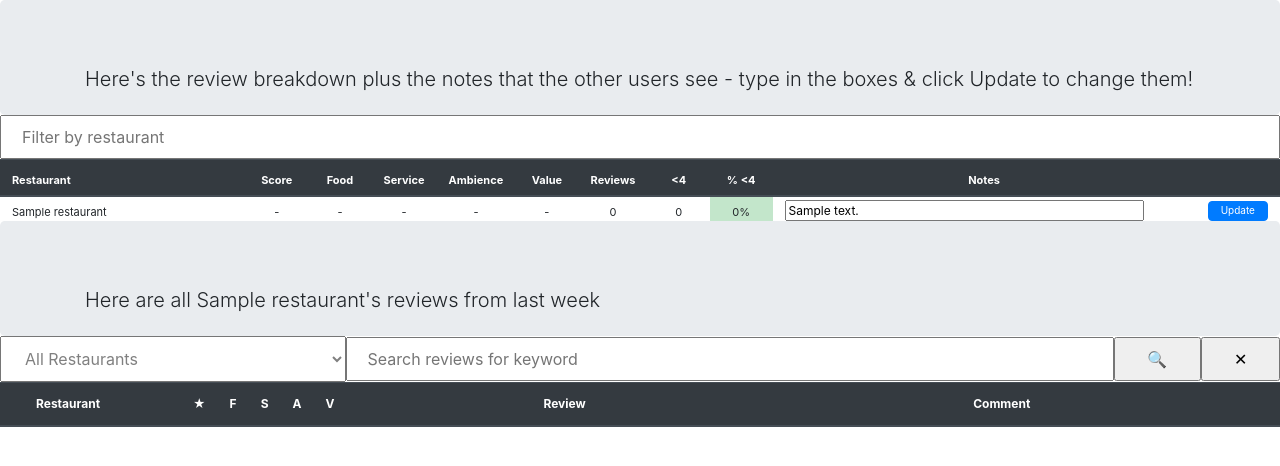
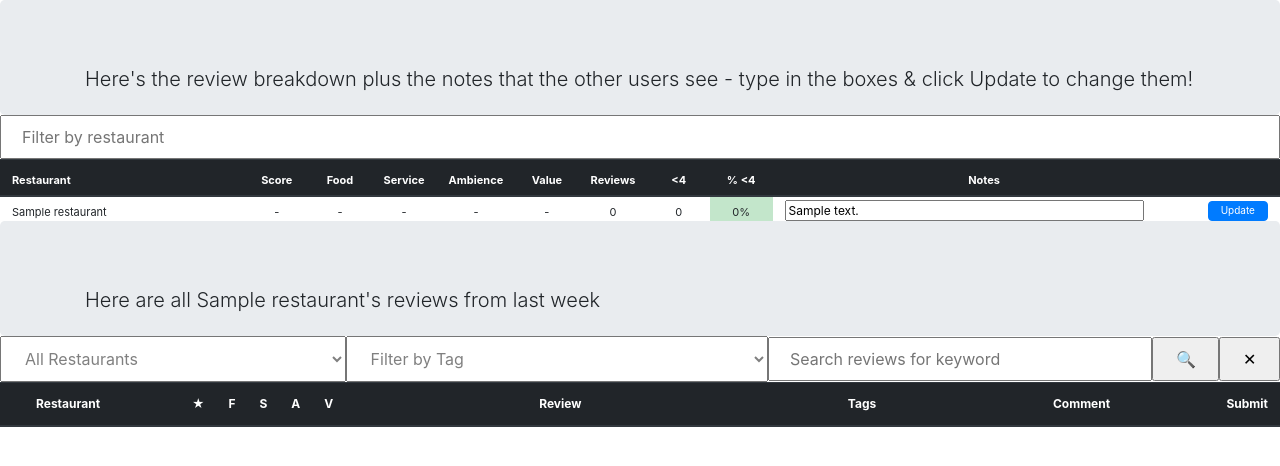
Before and after one commit to domgunewardena/danddrep, a Django app: page /reviews/ in a window 1280 px wide. Shown: the part 56-522 px from the top of the page. Run offline with Django 3.2, Linux system fonts and the light colour scheme; a user stored in the database is signed in; tables that the repository leaves empty hold one stand-in row (values such as "Sample post"); lists and menus that the app fills with data are empty; some libraries are stand-ins or nearby versions.

Commit message:
Create tags system

```diff
--- a/rep_app/static/css/styles.css
+++ b/rep_app/static/css/styles.css
@@ -64,7 +64,7 @@
   vertical-align : middle;
 }
 
-.reviews-table p,a {
+.reviews-table p,a,label {
   font-size: 12px;
   margin:0;
 }
@@ -94,6 +94,14 @@
 .show-more {
     padding: 1px 0;
     text-align: center;
+}
+
+.show-checkbox {
+  display: block;
+}
+
+.hide-checkbox {
+  display: none;
 }
 
 /* Jumbotrons */
@@ -160,6 +168,10 @@ img {
   display:none;
 }
 
+.unselected-tag {
+  display:none;
+}
+
 .no-search-text {
   display:none;
 }
--- a/rep_app/static/javascript/script.js
+++ b/rep_app/static/javascript/script.js
@@ -55,7 +55,7 @@ function filterRestaurant(restaurantFilter) {
   let tableRows = table.getElementsByTagName('tr');
 
   // Loop through all rows
-  let restaurantTD, restaurantP
+  let restaurantTD, restaurantP;
   for (let i = 1; i < tableRows.length; i++) {
 
     restaurantTD = tableRows[i].getElementsByTagName('td')[1];
@@ -75,6 +75,41 @@ function filterRestaurant(restaurantFilter) {
   }
   console.log('Table filtered by restaurant')
 }
+
+function filterTag(tagFilter) {
+
+  console.log('Filtering table by tag...')
+
+  let table = document.getElementById('reviewsTable');
+  let tableRows = table.getElementsByTagName('tr');
+
+  // Loop through all rows
+  let tagTD, tagP;
+  for (let i = 1; i < tableRows.length; i++) {
+
+    tagTD = tableRows[i].getElementsByTagName('td')[8];
+    tagP = tagTD.getElementsByTagName('p')[0];
+
+    if (tagFilter === 'None') {
+      tableRows[i].classList.remove('unselected-restaurant');
+    }
+    else {
+      if (tagP) {
+        if (tagP.innerHTML.includes(tagFilter)) {
+          tableRows[i].classList.remove('unselected-restaurant');
+        }
+        else {
+          tableRows[i].classList.add('unselected-restaurant');
+        }
+      }
+      else {
+        tableRows[i].classList.add('unselected-restaurant');
+      }
+    }
+  }
+  console.log('Table filtered by tag')
+}
+
 
 function filterReview() {
 
@@ -416,6 +451,24 @@ function toggleTextDisplay(element) {
 
 }
 
+function showCheckBoxes(element) {
+
+  let checkbox = element.parentElement.getElementsByClassName('checkboxes')[0];
+  let linkText = element.getElementsByTagName('a')[0].text.toUpperCase();
+
+  if (linkText === 'SHOW TAGS') {
+    linkText = "Hide Tags";
+  } else {
+    linkText = "Show Tags";
+  }
+
+  checkbox.classList.toggle('hide-checkbox')
+  checkbox.classList.toggle('show-checkbox')
+
+}
+
+// $('.selecter').selectpicker();
+
 // document.getElementsByClassName('show-more').on("click", function() {
 //
 //     let content = $(this).parent().prev("div.content")[0];
--- a/rep_app/templates/rep_app/base.html
+++ b/rep_app/templates/rep_app/base.html
@@ -5,11 +5,32 @@
     <meta charset="utf-8">
     <title></title>
 
-    <link rel="stylesheet" href="https://stackpath.bootstrapcdn.com/bootstrap/4.4.1/css/bootstrap.min.css" integrity="sha384-Vkoo8x4CGsO3+Hhxv8T/Q5PaXtkKtu6ug5TOeNV6gBiFeWPGFN9MuhOf23Q9Ifjh" crossorigin="anonymous">
+    <!-- Bootstrap CSS -->
+    <!-- <link rel="stylesheet" href="https://stackpath.bootstrapcdn.com/bootstrap/4.4.1/css/bootstrap.min.css" integrity="sha384-Vkoo8x4CGsO3+Hhxv8T/Q5PaXtkKtu6ug5TOeNV6gBiFeWPGFN9MuhOf23Q9Ifjh" crossorigin="anonymous"> -->
+    <link rel="stylesheet" href="https://stackpath.bootstrapcdn.com/bootstrap/4.1.1/css/bootstrap.min.css">
+
+    <!-- Bootstrap SELECT CSS -->
+    <!-- <link rel="stylesheet" href="https://cdnjs.cloudflare.com/ajax/libs/bootstrap-select/1.13.1/css/bootstrap-select.css" /> -->
+
+    <!-- Font Awesome CSS -->
     <link rel="stylesheet" href="https://cdnjs.cloudflare.com/ajax/libs/font-awesome/4.7.0/css/font-awesome.min.css">
+
+    <!-- Own CSS -->
     <link rel="stylesheet" type="text/css" href="{% static 'css/styles.css' %}">
+
+    <!-- JQuery JS -->
     <!-- <script src="https://ajax.googleapis.com/ajax/libs/jquery/3.5.1/jquery.min.js"></script> -->
+    <!-- <script src="https://ajax.googleapis.com/ajax/libs/jquery/2.1.1/jquery.min.js"></script> -->
+
+    <!-- JQuery UI JS -->
     <!-- <script src="https://code.jquery.com/ui/1.11.4/jquery-ui.js"></script> -->
+
+    <!-- Bootstrap JS -->
+    <script src="https://stackpath.bootstrapcdn.com/bootstrap/4.1.1/js/bootstrap.bundle.min.js"></script>
+    <!-- <script src="https://maxcdn.bootstrapcdn.com/bootstrap/3.2.0/js/bootstrap.min.js"></script> -->
+
+    <!-- Bootstrap Select JS -->
+    <!-- <script src="https://cdnjs.cloudflare.com/ajax/libs/bootstrap-select/1.13.1/js/bootstrap-select.min.js"></script> -->
 
 
   </head>
--- a/rep_app/templates/rep_app/reviews_table.html
+++ b/rep_app/templates/rep_app/reviews_table.html
@@ -11,7 +11,15 @@
       {% endfor %}
     </select>
   </div>
-  <div class="table-filter-input-div" style = "width:60%">
+    <div class="table-filter-input-div" style = "width:33%">
+      <select class = "form-select table-filter restaurant-dropdown" id="tagFilter" style = 'height:100%' name='tag' onchange='filterTag(this.value)'>
+        <option value="None">Filter by Tag</option>
+        {% for tag in tags %}
+          <option value="{{tag}}">{{tag.display_text}}</option>
+        {% endfor %}
+      </select>
+    </div>
+  <div class="table-filter-input-div" style = "width:30%">
     <input type="text" class="table-filter" id="reviewFilter" placeholder='Search reviews for keyword'>
   </div>
   <div class="table-filter-input-div" style = "height:100%">
@@ -34,7 +42,8 @@
   <col span="1" style="width: 1%;">
   <col span="1" style="width: 1%;">
   <col span="1" style="width: 38%;">
-  <col span="1" style="width: 38%;">
+  <col span="1" style="width: 15%;">
+  <col span="1" style="width: 23%;">
   <col span="1" style="width: 5%;">
 </colgroup>
 <thead class = 'thead-dark'>
@@ -47,11 +56,12 @@
     <th class='filter-column' onclick="clickFilterColumn(this,5,'number')"><p title='Click to only see reviews with an Ambience Score'>A</p></th>
     <th class='filter-column' onclick="clickFilterColumn(this,6,'number')"><p title='Click to only see reviews with a Value Score'>V</p></th>
     <th class='filter-column' onclick="clickFilterColumn(this,7,'text')"><p title='Click to only see reviews with a written review' style = "text-align:center;">Review</p></th>
+    <th><p style = "text-align:center;">Tags</p></th>
     <th><p style = "text-align:center;">Comment</p></th>
-    {% if not user.manager %}
+    {% if not user.manager or not user.is_staff %}
       <th><p>Submitted</p></th>
     {% else %}
-      <th><p></p></th>
+      <th><p>Submit</p></th>
     {% endif %}
   </tr>
 </thead>
@@ -110,8 +120,8 @@
       {% if review.text %}
         <td title="This is the review that the customer wrote">
           {% if review.text|length > 100 %}
-            <div class="content hideContent"><p>{{review.text}}</p></div>
-            <div class="show-more"><a href="#/" onClick="toggleTextDisplay(this);">Show more</a></div>
+            <div class="content showContent"><p>{{review.text}}</p></div>
+            <!-- <div class="show-more"><a href="#/" onClick="toggleTextDisplay(this);">Show more</a></div> -->
           {% else %}
             <p>{{review.text}}</p>
           {% endif %}
@@ -120,40 +130,100 @@
         <td class='empty'><p title="This customer didn't leave a written review" class = 'empty-text'><i>This customer didn't write a review</i></p></td>
       {% endif %}
 
-      <!-- Display comment form to managers -->
-      {% if user.manager %}
+      <!-- TAGS & COMMENTS -->
+
+      <!-- Display tag form and comment text to staff -->
+
+
+      {% if user.is_staff %}
+        <form action = "{% url 'rep_app:tag_review' review.id %}" method="post">
+          {% csrf_token %}
+          <td>
+            <div class="multiselect">
+              <!-- <div class="selectBox" onclick="showCheckBoxes(this);"> -->
+              <div class="selectBox">
+                <!-- <a style="text-align:center;" href="#/">Show Tags</a> -->
+              </div>
+              <div class="checkboxes show-checkbox">
+                {% for tag in tags %}
+                  <label for="{{tag}} {{review.id}}">
+                    {% if tag in review.tags.all %}
+                      <input type="checkbox" name = "{{tag.display_text}}" id="{{tag}} {{review.id}}" checked/>{{tag}}
+                    {% else %}
+                      <input type="checkbox" name = "{{tag.display_text}}" id="{{tag}} {{review.id}}"/>{{tag}}
+                    {% endif %}
+                  </label><br />
+                {% endfor %}
+              </div>
+            </div>
+          </td>
+
+      <!-- <form action = "{% url 'rep_app:tag_review' review.id %}" method="post">
+          {% csrf_token %}
+          <td>
+            <select name = 'tag' class = "selectpicker" multiple="multiple" data-live-search="true">
+              {% for tag in tags %}
+                <option name = "{{tag.text}}" value="{{tag.text}}" >{{tag.text}}</option>
+              {% endfor %}
+            </select>
+          </td> -->
+
+          <td>
+          {% if review.comment %} <!-- Conditional on whether review has comment -->
+            <p title = 'This is the comment the manager has left'>{{review.comment}}</p>
+          {% else %}
+            <p title = "The manager hasn't left a comment yet" class = 'empty-text'>
+            {% if review.score > 3 %} <!-- Conditional on whether review score is more than 3 -->
+              <i>Managers aren't required to leave comments on reviews with more than 3 ☆s</i>
+            {% else %}
+              <i>The manager hasn't left a comment yet</i>
+            {% endif %} <!-- End conditional on whether review score is more than 3 -->
+            </p>
+          {% endif %} <!-- End conditional on whether review has comment -->
+          </td>
+          <td><input type="submit" name="Submit" value="Add Tags"></td>
+        </form>
+
+      <!-- Display tag text and comment form to managers -->
+      {% elif user.manager %} <!-- If user is manager -->
+        <td>
+          <p>
+            {{review.tag_set}}
+          </p>
+        </td>
         <form action = "{% url 'rep_app:submit_review' review.id %}" method="post">
         {% csrf_token %}
-          {% if review.comment %}
+          {% if review.comment %} <!-- Conditional on whether review has comment -->
             <td><textarea class='text-input' name="comment" required>{{review.comment}}</textarea></td>
           {% else %}
             <td><textarea class='text-input' name="comment" required></textarea></td>
-          {% endif %}
+          {% endif %} <!-- End conditional on whether review has comment -->
         <td><input type="submit" name="Submit" value="Submit"></td>
         </form>
 
       <!-- Display comment text to staff/directors -->
-      {% else %}
+      {% else %} <!-- If user isn't staff or manager -->
         <td>
-        {% if review.comment %}
+          {% for tag in review.tags.all %}
+          <p>
+            • {{tag.display_text}}
+          </p>
+          {% endfor %}
+        </td>
+        <td>
+        {% if review.comment %} <!-- Conditional on whether review has comment -->
           <p title = 'This is the comment the manager has left'>{{review.comment}}</p>
         {% else %}
           <p title = "The manager hasn't left a comment yet" class = 'empty-text'>
-          {% if review.score > 3 %}
+          {% if review.score > 3 %} <!-- Conditional on whether review score is more than 3 -->
             <i>Managers aren't required to leave comments on reviews with more than 3 ☆s</i>
           {% else %}
             <i>The manager hasn't left a comment yet</i>
-          {% endif %}
+          {% endif %} <!-- End conditional on whether review score is more than 3 -->
           </p>
-        {% endif %}
+        {% endif %} <!-- End conditional on whether review has comment -->
         </td>
-        <td>
-        {% if review.reviewed %}
-          <p title = 'The manager has submitted this review' style = "text-align:center">✓</p>
-        {% elif review.score < 4 %}
-          <p title = "The manager hasn't submitted this review yet" style = "text-align:center">✕</p>
-        {% endif %}
-        </td>
+        <td></td>
     {% endif %} <!-- End conditional on user (which determines whether to show comment form (to managers) or comment text (to all other users))  -->
     </tr>
   {% endfor %} <!-- End loop through reviews -->
--- a/rep_app/templates/rep_app/test.html
+++ b/rep_app/templates/rep_app/test.html
@@ -13,7 +13,7 @@
   <h2>{{note.restaurant}}</h2>
 {% endfor %} -->
 {% for restaurant in restaurants %}
-  <h2>{{restaurant}}</h2>
+  <h2>{{restaurant.get_tags}}</h2>
   <!-- <h2>{{restaurant.manager}}</h2>
   <h2>{{restaurant.note.text}}</h2> -->
   <!-- <h2>{{restaurant.get_stats}}</h2>
--- a/rep_app/urls.py
+++ b/rep_app/urls.py
@@ -9,6 +9,7 @@ urlpatterns = [
     path('scores/',views.scores_view,name='scores'),
     path('test/',views.test_view,name='test_view'),
     path('submit_review/<int:review_id>/',views.submit_review, name='submit_review'),
+    path('tag_review/<int:review_id>/',views.tag_review, name='tag_review'),
     path('update_note/<int:note_id>/',views.update_note, name='update_note'),
     path('nudge/',views.nudge_view,name='nudge'),
 ]
--- a/rep_app/views.py
+++ b/rep_app/views.py
@@ -70,8 +70,13 @@ def filter_reviews_by_submitted(request,reviews):
 def test_view(request):
 
     restaurants = Restaurant.objects.all()
+    context = {'restaurants':restaurants}
+
+    # reviews = Review.objects.filter(date__gte=today)
+    # context = {'reviews':reviews}
+
     # notes = Note.objects.all()
-    context = {'restaurants':restaurants}
+    # context = {'restaurants':restaurants}
 
     return render(request, 'rep_app/test.html', context)
 
@@ -87,8 +92,13 @@ def home_view(request):
     restaurants = filter_restaurants(request)
     reviews = filter_reviews_by_restaurant(request,reviews)
     reviews = filter_reviews_by_submitted(request,reviews)
+    tags = Tag.objects.all().order_by('text')
 
-    context = {'restaurants':restaurants,'reviews':reviews}
+    context = {
+        'restaurants':restaurants,
+        'reviews':reviews,
+        'tags':tags
+    }
 
     try:
         request.user.manager
@@ -111,8 +121,13 @@ def reviews_view(request):
 
     restaurants = filter_restaurants(request)
     reviews = filter_reviews_by_restaurant(request,reviews)
+    tags = Tag.objects.all().order_by('text')
 
-    context = {'reviews':reviews,'restaurants':restaurants}
+    context = {
+        'reviews':reviews,
+        'restaurants':restaurants,
+        'tags':tags
+    }
 
     return render(request, 'rep_app/reviews.html', context)
 
@@ -124,6 +139,28 @@ def scores_view(request):
     context = {'restaurants':restaurants}
 
     return render(request, 'rep_app/scores.html', context)
+
+@login_required
+def tag_review(request, review_id):
+
+    if request.method == "POST":
+
+        review = get_object_or_404(Review, pk=review_id)
+        tag_objects = Tag.objects.all()
+
+        for tag_object in tag_objects:
+            is_tag = request.POST.get(tag_object.text, False)
+            if is_tag:
+                review.tags.add(tag_object)
+            else:
+                review.tags.remove(tag_object)
+
+        review.save()
+
+
+    return redirect('rep_app:reviews')
+
+
 
 @login_required
 def submit_review(request, review_id):
```
Also changed, not shown: rep_app/models.py (+20 -2 lines), rep_app/templates/rep_app/home_page.html (+26 -12 lines), rep_app/migrations/0015_auto_20210323_1618.py (added), rep_app/migrations/0016_auto_20210326_1654.py (added).
